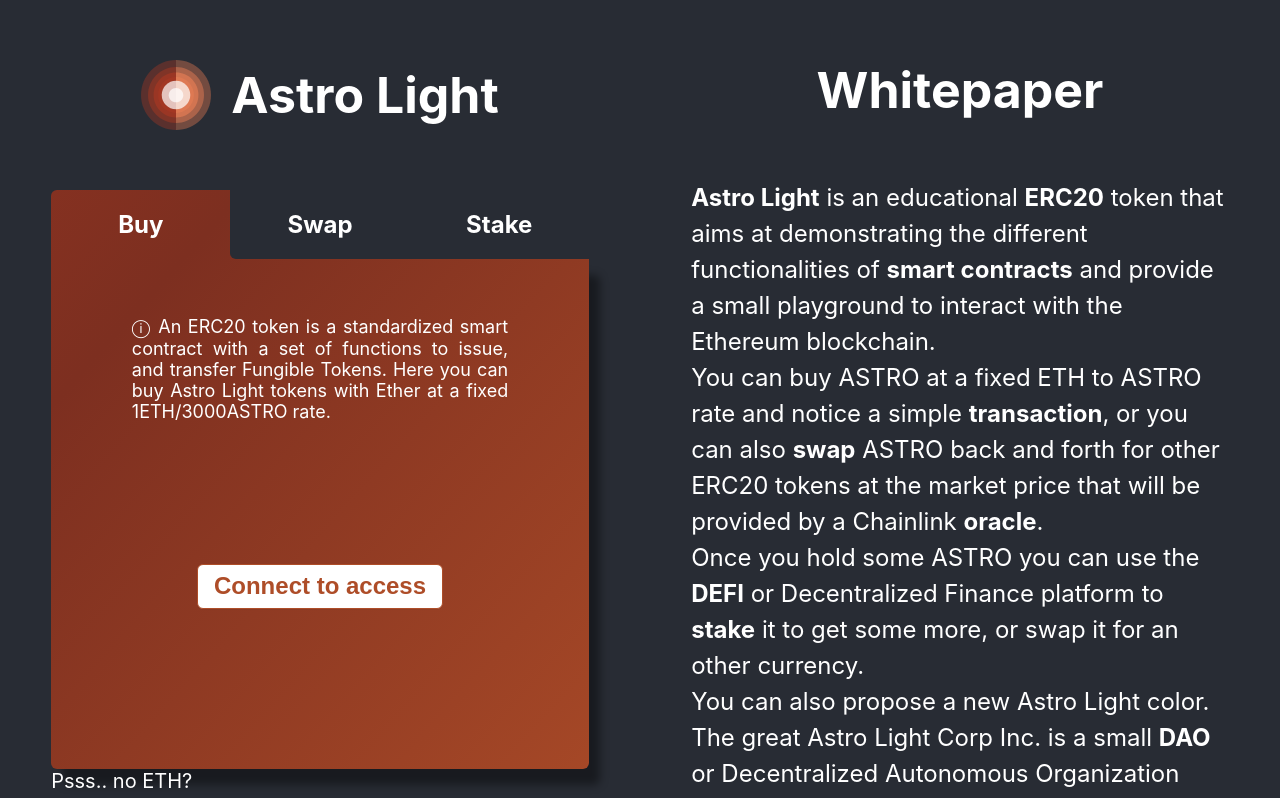
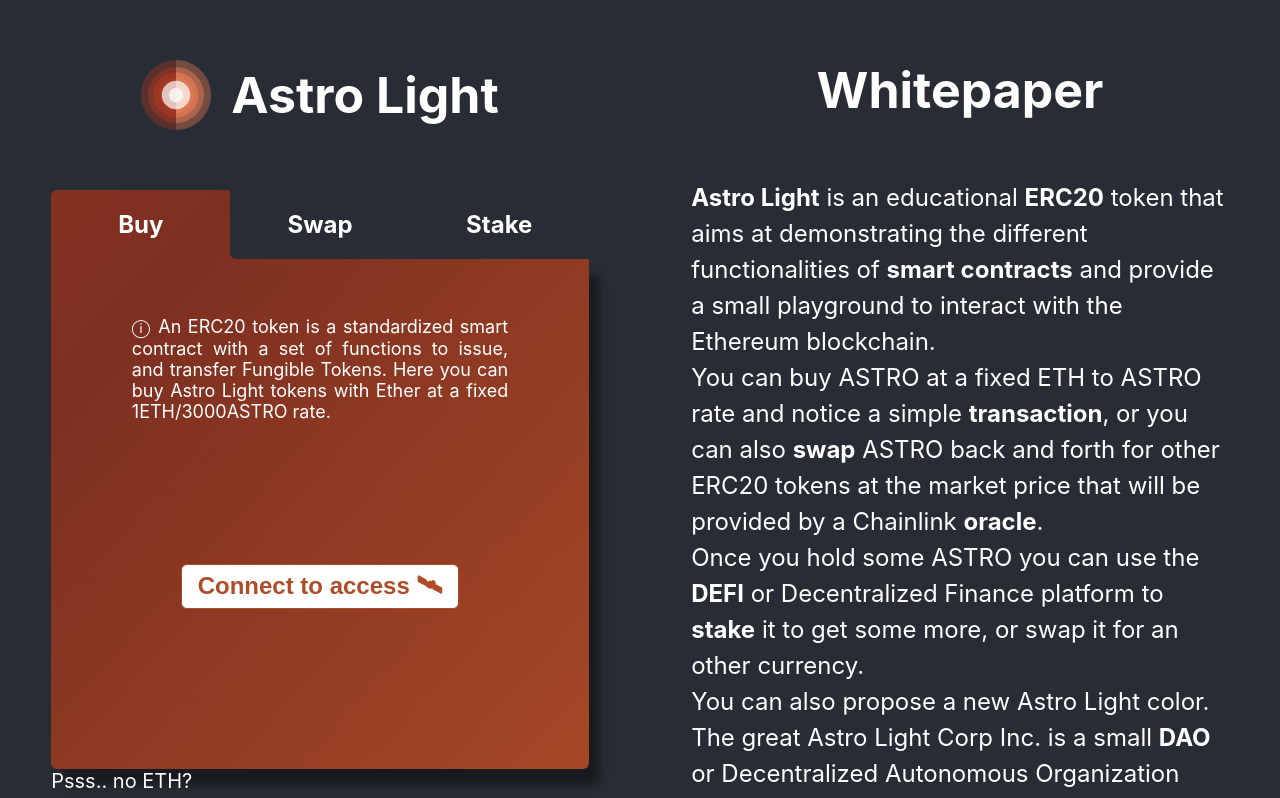
Before and after one commit to BjMrq/solidity-DAO, a React (Create React App) app in the folder client/: page / in a window 1280 px wide. Shown: the top 798 px of the page. Built offline with nearby package versions, Linux system fonts and the light colour scheme; what web3 would draw is missing.

Commit message:
add emojy to connect button

```diff
--- a/client/src/components/shared/Web3Guards/Connect/Connect.tsx
+++ b/client/src/components/shared/Web3Guards/Connect/Connect.tsx
@@ -8,7 +8,7 @@
 
   return (
     <Fragment>
-      <Button onClick={initWeb3}>Connect to access</Button>
+      <Button onClick={initWeb3}>Connect to access 🛰</Button>
     </Fragment>
   );
 }
```
